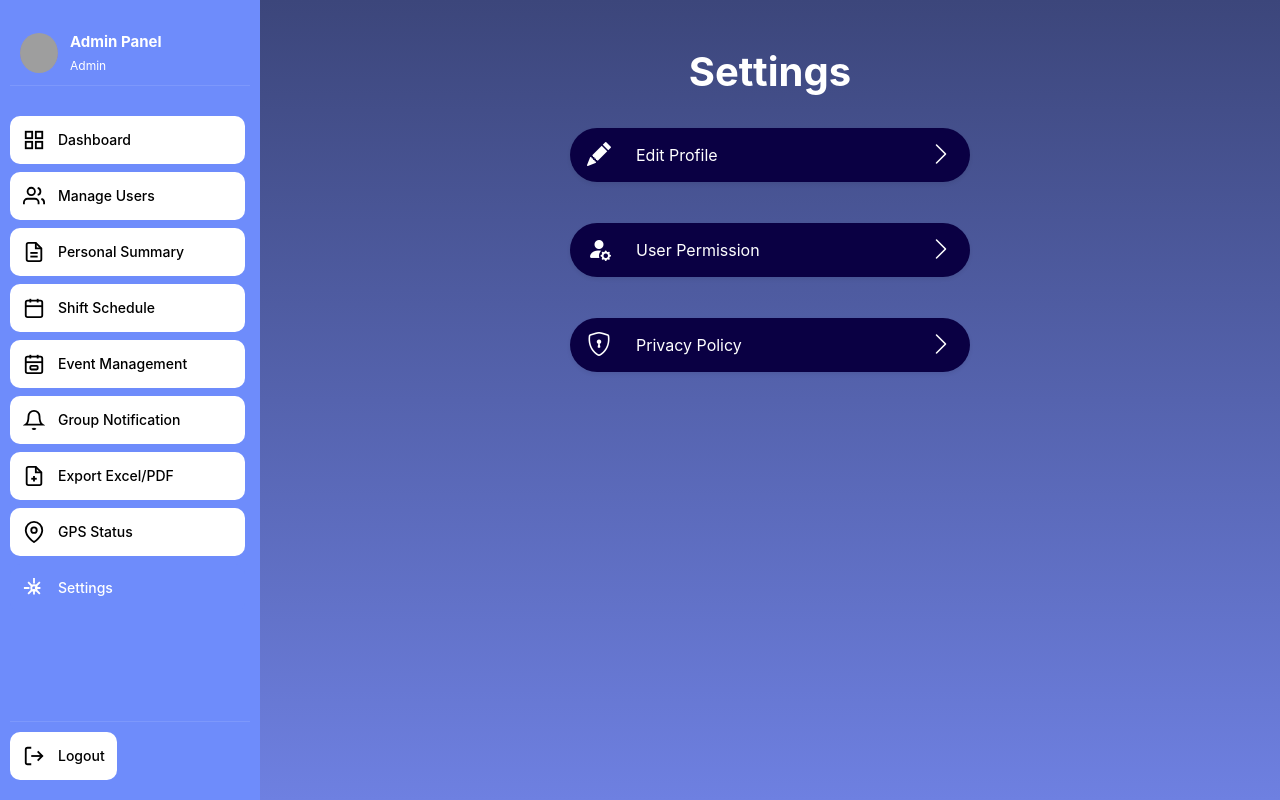
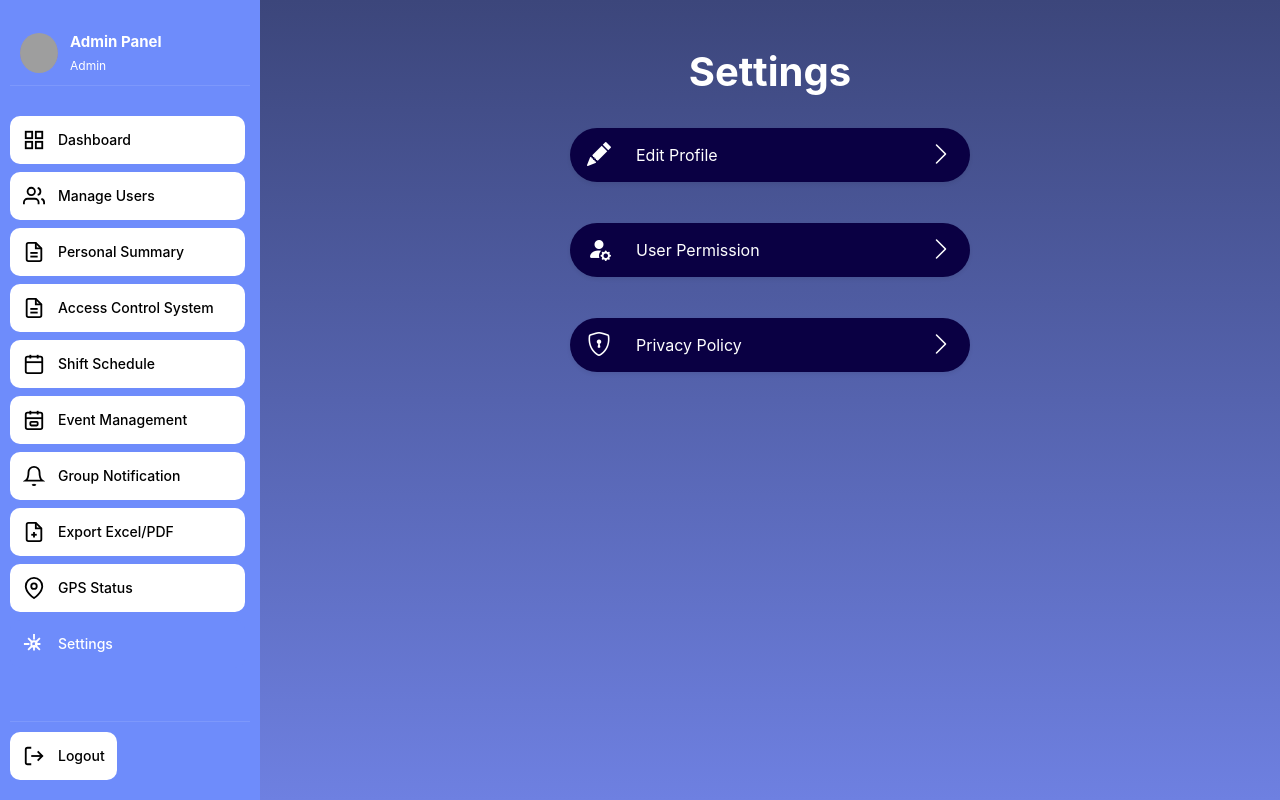
Before and after one commit to Pannaphatkiatniracha/Easy-Check, a React (Vite) app in the folder easycheck-frontend/: page /easycheck/settingsadmin in a window 1280 px wide. Shown: the top 800 px of the page. Built offline with nearby package versions, Linux system fonts and the light colour scheme; no server answers; sample sign-in values are in the browser's storage; grey boxes are pictures that could not be loaded.

Commit message:
Update Sidebar.jsx
เพิ่ม accesscontrol ลงบน sidebar

```diff
--- a/easycheck-frontend/src/Admin/component/Sidebar.jsx
+++ b/easycheck-frontend/src/Admin/component/Sidebar.jsx
@@ -83,6 +83,18 @@
       ),
       label: 'Personal Summary',
       path: '/Personalsummary'
+    },
+    {
+      icon: (
+        <svg viewBox="0 0 24 24" fill="none" stroke="currentColor" strokeWidth="2">
+          <path d="M14 2H6a2 2 0 0 0-2 2v16a2 2 0 0 0 2 2h12a2 2 0 0 0 2-2V8z"></path>
+          <polyline points="14 2 14 8 20 8"></polyline>
+          <line x1="16" y1="13" x2="8" y2="13"></line>
+          <line x1="16" y1="17" x2="8" y2="17"></line>
+        </svg>
+      ),
+      label: 'Access Control System',
+      path: '/accesscontrol'
     },
     {
       icon: (
```
